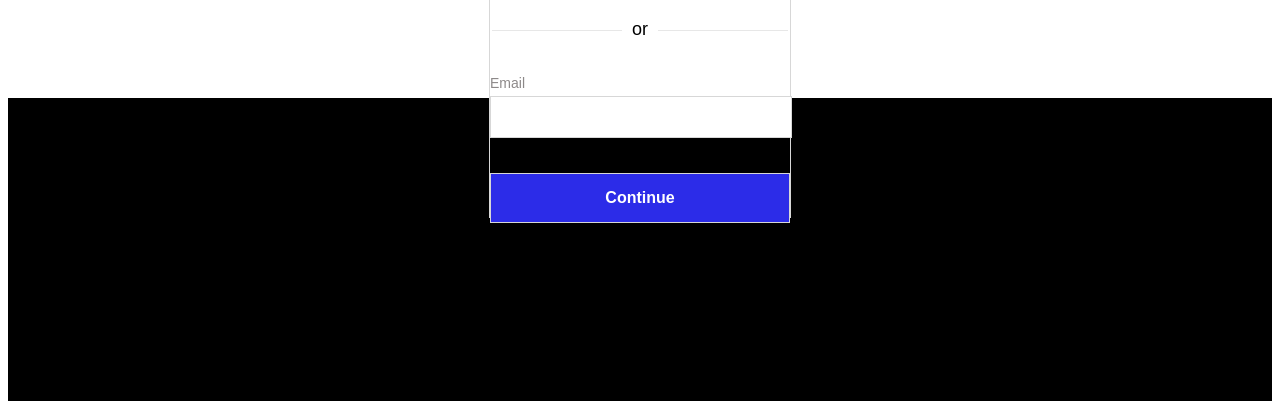
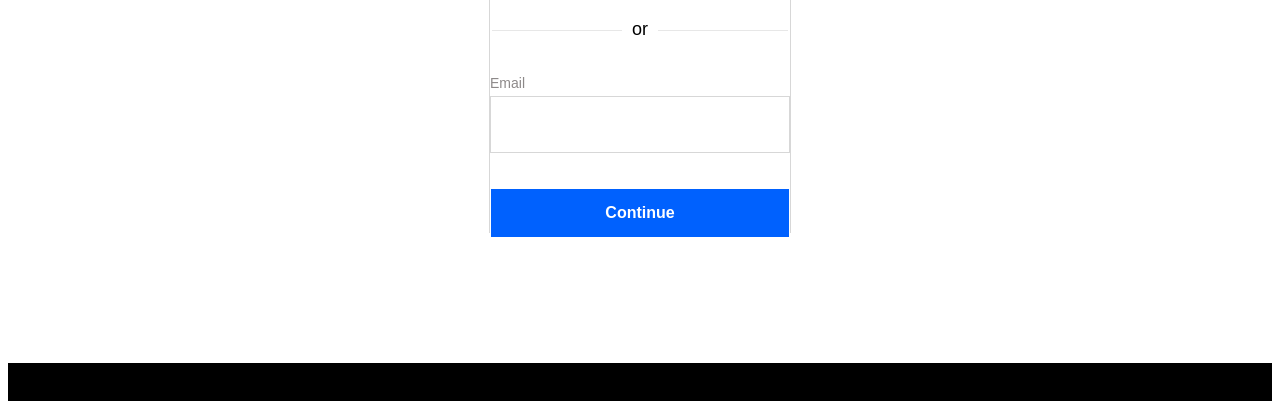
Before and after one commit to tkanney007/1.5-css-layout, a plain HTML site: page index.html in a window 1280 px wide. Shown: the part 399-800 px from the top of the page. Drawn offline with Linux system fonts and the light colour scheme.

Commit message:
fixed footer issue

```diff
--- a/assets/css/style.css
+++ b/assets/css/style.css
@@ -64,7 +64,7 @@ header {
   position: relative;
   top: 120px;
   max-width: 300px;
-  height: 427px;
+  height: 442px;
   margin: auto;
   font-family: "Trebuchet MS", "Lucida Sans Unicode", "Lucida Grande",
     "Lucida Sans", Arial, sans-serif;
@@ -151,13 +151,19 @@ header {
   display: block;
   border: 1px solid rgb(215, 215, 215);
   height: 40px;
-  width: 300px;
-  padding: 0px;
+  max-width: 293px;
+  min-width: 293px;
+  padding: 10px 0px 5px 5px;
   margin: 5px 0px 0px 0px;
+  font-size: 18px;
 }
 
 .signup-form input:hover {
   border: 1px solid rgb(0, 0, 0);
+}
+
+.signup-form input:focus {
+  outline: #0061fe solid 2px;
 }
 
 .signup-form button {
@@ -165,8 +171,8 @@ header {
   color: white;
   font-size: 16px;
   font-weight: bold;
-  border: 1px solid rgb(215, 215, 215);
-  background-color: #2c2ce8;
+  border: 1px solid white;
+  background-color: #0061fe;
   height: 50px;
   width: 300px;
   padding: 0px;
@@ -178,6 +184,8 @@ header {
 }
 
 footer {
+  position: relative;
+  top: 250px;
   background-color: black;
   width: 100%;
   height: 500px;
```
